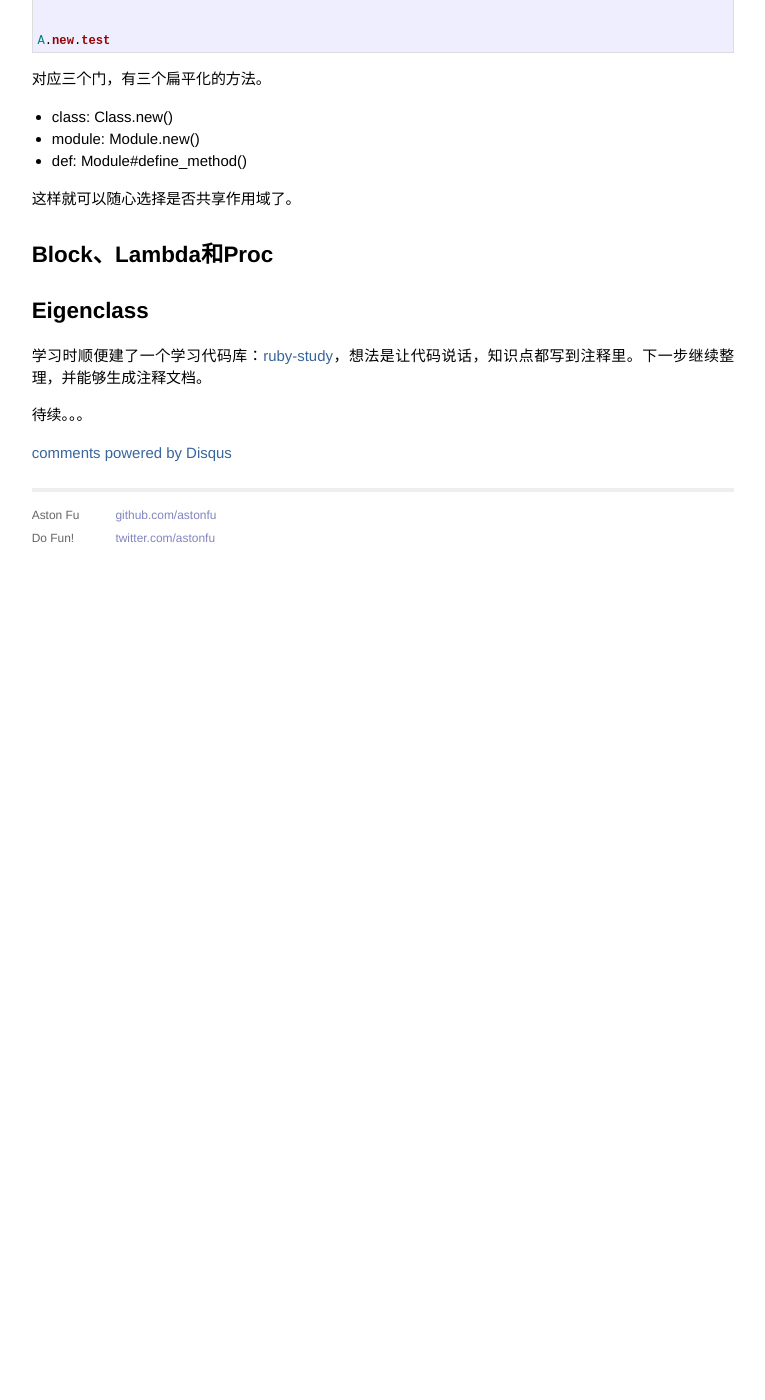
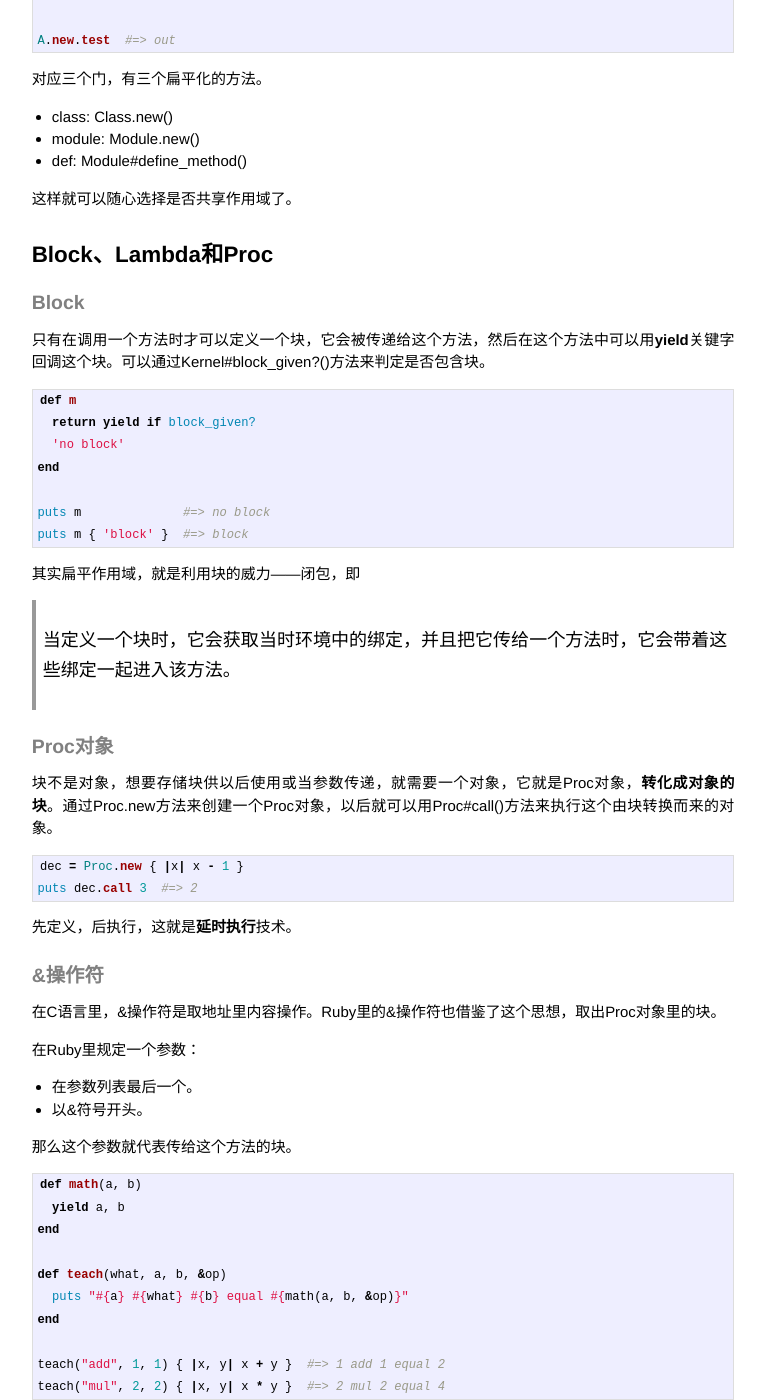
Before and after one commit to hulkfu/hulkfoo.github.io, a Jekyll site: the page built from _posts/2014-02-18-metaprogramming-ruby.md, in a window 1280 px wide and 1400 px high, scrolled down 1233 px. Shown: the whole window, without its empty margins (257-1022 px from the left). Built offline with Jekyll 4.4.1, drawn with Linux system fonts in a browser that asks for light colours; Markdown is read by kramdown in place of the engine named in the settings; comment, search, counter and statistics services are not loaded; before the commit the page ends 1794 px from its top, so only the background shows below that; some of the changed text lies outside the part shown.

Commit message:
update metaprogramming on proc.

````diff
--- a/_posts/2014-02-18-metaprogramming-ruby.md
+++ b/_posts/2014-02-18-metaprogramming-ruby.md
@@ -37,7 +37,6 @@
 那么如果想要使用外部变量呢？
 
 ## 扁平作用域
-
 不使用门，这样就不会进入新的作用域了。如下面代码，使用**define_method**方法来定义方法，这样var与test方法同在class A的作用域里，test方法就能访问var了。这种法术就叫做**扁平作用域**。
 
 ```ruby
@@ -48,7 +47,7 @@
   end
 end
 
-A.new.test
+A.new.test  #=> out
 ```
 对应三个门，有三个扁平化的方法。
 
@@ -60,9 +59,71 @@
 
 # Block、Lambda和Proc
 
+## Block
+只有在调用一个方法时才可以定义一个块，它会被传递给这个方法，然后在这个方法中可以用**yield**关键字回调这个块。可以通过Kernel#block_given?()方法来判定是否包含块。
+
+```ruby
+def m
+  return yield if block_given?
+  'no block'
+end
+
+puts m              #=> no block
+puts m { 'block' }  #=> block
+```
+其实扁平作用域，就是利用块的威力——闭包，即
+> 当定义一个块时，它会获取当时环境中的绑定，并且把它传给一个方法时，它会带着这些绑定一起进入该方法。
+
+## Proc对象
+块不是对象，想要存储块供以后使用或当参数传递，就需要一个对象，它就是Proc对象，**转化成对象的块**。通过Proc.new方法来创建一个Proc对象，以后就可以用Proc#call()方法来执行这个由块转换而来的对象。
+
+```ruby
+dec = Proc.new { |x| x - 1 }
+puts dec.call 3  #=> 2
+```
+先定义，后执行，这就是**延时执行**技术。
+
+## &操作符
+在C语言里，&操作符是取地址里内容操作。Ruby里的&操作符也借鉴了这个思想，取出Proc对象里的块。
+
+在Ruby里规定一个参数：
+
+* 在参数列表最后一个。
+* 以&符号开头。
+
+那么这个参数就代表传给这个方法的块。
+
+```ruby
+def math(a, b)
+  yield a, b
+end
+
+def teach(what, a, b, &op)
+  puts "#{a} #{what} #{b} equal #{math(a, b, &op)}"
+end
+
+teach("add", 1, 1) { |x, y| x + y }  #=> 1 add 1 equal 2
+teach("mul", 2, 2) { |x, y| x * y }  #=> 2 mul 2 equal 4
+```
+
+去掉这个参数的&符号，就得到了一个封装了块的Proc对象。
+
+```ruby
+def get_proc(&b)
+  b
+end
+
+proc = get_proc { |name| puts "hello, #{name}" }
+puts proc.class  #=> Proc
+proc.call "world"  #=> hello, world
+```
+
+## proc与lambda比较
+除了Proc.new，Ruby还提供了Proc:lambda()和proc()两个内核方法来创建转换成对象的块。
+。。。
+
 # Eigenclass
-
-
+一个看不见的类。。。
 
 学习时顺便建了一个学习代码库：[ruby-study][2]，想法是让代码说话，知识点都写到注释里。下一步继续整理，并能够生成注释文档。
 
````
